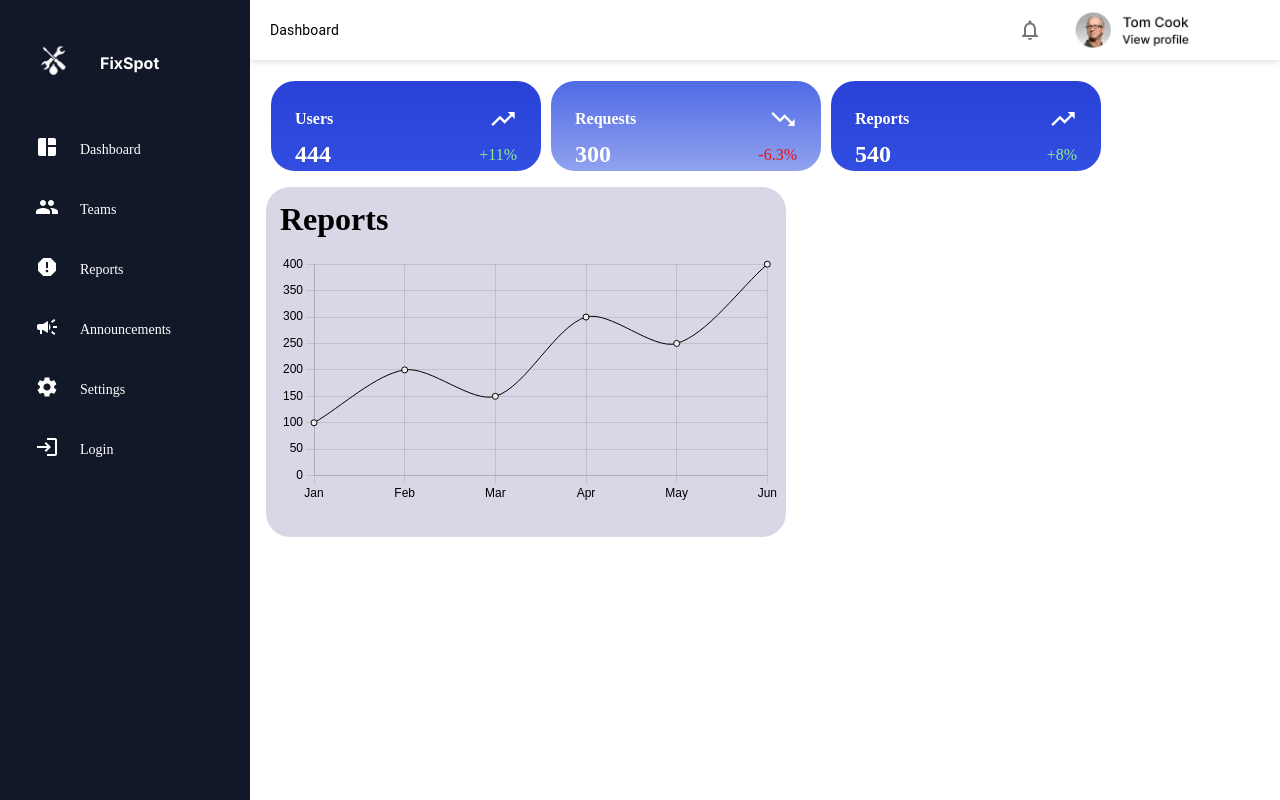
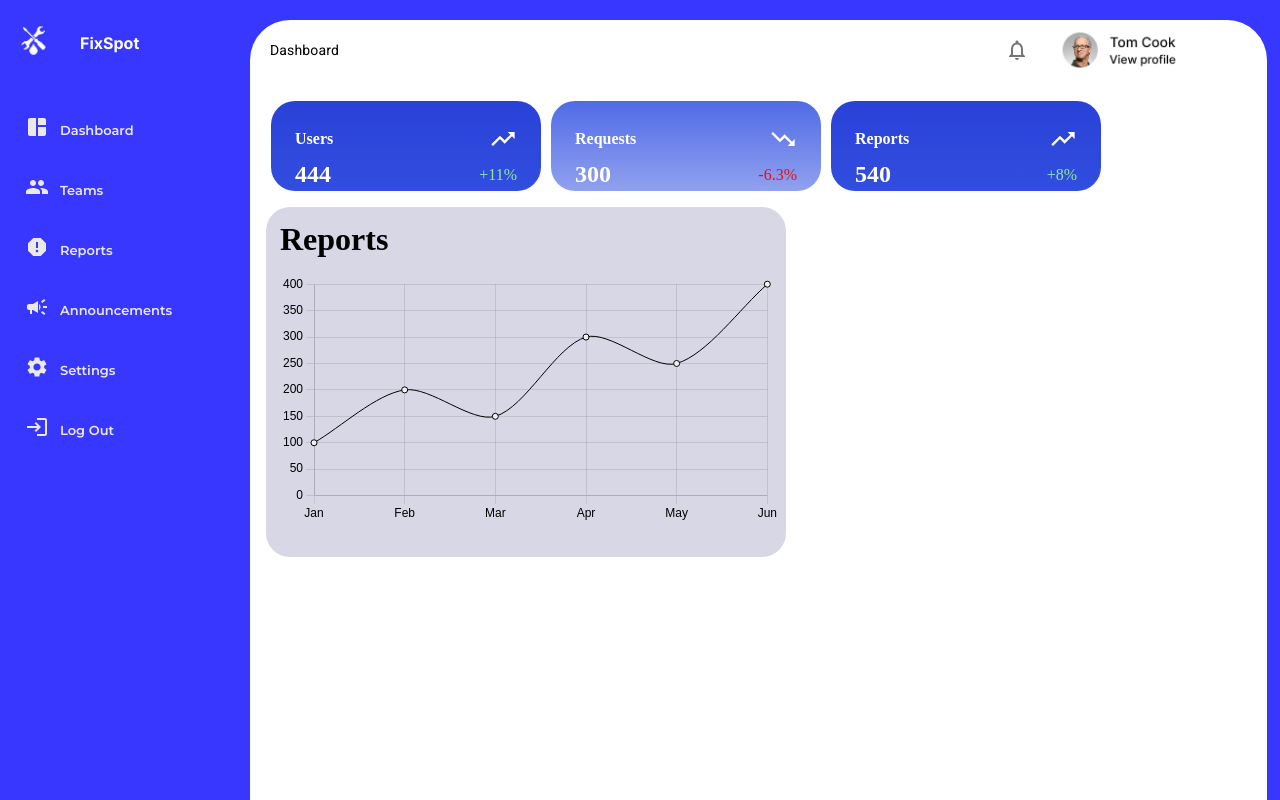
Before and after one commit to Sara-025/Frontend, a React (Vite) app: page /reports in a window 1280 px wide. Both pictures are taken after a click on the button "Login". Built offline with nearby package versions, Linux system fonts and the light colour scheme; a web font is replaced by a local one.

Commit message:
Sidebar updated

```diff
--- a/src/components/Layout.jsx
+++ b/src/components/Layout.jsx
@@ -5,15 +5,16 @@ import Topbar from "./Topbar";
 
 const Layout = ({ children }) => {
   return (
-    <Box sx={{ display: "flex", height: "100vh", width: "100vw", overflow: "hidden" }}>
+    <Box sx={{ display: "flex", height: "100vh", width: "100vw", overflow: "hidden" , backgroundColor:"#3737ff" }}>
       {/* Sidebar */}
       <Box
         sx={{
           width: 250,
-          flexShrink: 0,
+          flexShrink: 60,
           bgcolor: "primary.main",
           height: "100vh",
           position: "fixed",
+
           zIndex: 1100,
         }}
       >
@@ -27,6 +28,8 @@ const Layout = ({ children }) => {
           ml: "250px",
           display: "flex",
           flexDirection: "column",
+          justifyContent:"center",
+
           height: "100vh",
           overflow: "hidden",
         }}
@@ -34,25 +37,27 @@ const Layout = ({ children }) => {
         {/* Topbar */}
         <Box
           sx={{
-            height: 60,
+            height: 0,
             width: "100%",
             bgcolor: "#ffffff",
             position: "fixed",
             zIndex: 1000,
           }}
         >
-          <Topbar />
+          <Topbar  />
         </Box>
 
         {/* Page Content (Scrollable) */}
         <Box
           sx={{
             flexGrow: 1,
-            mt: "60px",
+            mt: "80px",
             p: 2,
             overflowY: "auto",
             overflowX: "auto",
-            width: "calc(100vw - 250px)",
+            width: "calc(99vw - 250px)",
+            backgroundColor:"white",
+
           }}
         >
           {children}
--- a/src/components/Sidebar.jsx
+++ b/src/components/Sidebar.jsx
@@ -1,7 +1,7 @@
 import React from 'react';
 import './SidebarPart.css';
 import Logo from "../assets/logo.png"
-import DashboardIcon from '@mui/icons-material/SpaceDashboard';
+import SpaceDashboardIcon from '@mui/icons-material/SpaceDashboard';
 import PeopleIcon from '@mui/icons-material/People';
 import SettingsIcon from '@mui/icons-material/Settings';
 import LoginIcon from '@mui/icons-material/Login';
@@ -15,12 +15,12 @@ const Sidebar = () => {
   const currentPath = location.pathname;
 
   const menuItems = [
-    { icon: <DashboardIcon />, label: 'Dashboard', href: '/Home' },
+    { icon: <SpaceDashboardIcon />, label: 'Dashboard', href: '/Home' },
     { icon: <PeopleIcon />, label: 'Teams', href: '/Teams' },
     { icon: <ReportIcon />, label: 'Reports', href: '/Reports' },
     { icon: <CampaignIcon />, label: 'Announcements', href: '/Announcements' },
     { icon: <SettingsIcon />, label: 'Settings', href: '/Settings' },
-    { icon: <LoginIcon />, label: 'Login', href: '/Login' },
+    { icon: <LoginIcon />, label: 'Log Out', href: '/Login' },
 
   ];
 
--- a/src/components/SidebarPart.css
+++ b/src/components/SidebarPart.css
@@ -1,11 +1,14 @@
+
+@import url('https://fonts.googleapis.com/css2?family=Montserrat:ital,wght@0,100..900;1,100..900&family=Roboto:ital,wght@0,100..900;1,100..900&display=swap');
+
 .sidebar {
   width: 250px;
   height: 100vh;
-  background-color: #111827;
-  color: white;
+  background-color: #3737ff;
+  color: rgb(235, 232, 232);
   display: flex;
   flex-direction: column;
-  padding: 20px;
+  padding: 0px;
 }
 
 .sidebar-header {
@@ -20,39 +23,44 @@
   display: flex;
   flex-direction: column;
   gap: 10px;
+  padding-left: 10px;
 }
 
 .sidebar-item {
   display: flex;
   align-items: center;
-  gap: 15px;
-  padding: 10px;
+
+  gap: 5px;
+  padding: 0px;
+
   border-radius: 8px;
   cursor: pointer;
   transition: background 0.2s;
 }
 
 .sidebar-item:hover {
-  background-color: #1f2937;
+  background-color: #e6e9ed;
+  color: #3737ff;
 }
 
 .icon {
   font-size: 20px;
+
+
 }
 
 .label {
-  font-size: 14px;
+  font-size: 13px;
+  font-weight: 600;
+  font-family: "Montserrat", sans-serif;
+
 }
 .sidebar-item-link {
   text-decoration: none;
   color: inherit;
   display: block;
 }
-.sidebar-item-link:hover .sidebar-item {
-  background-color: #f0f0f0;
-  color: #1976d2;
-  border-radius: 8px;
-}
+
 .sidebar-item-link {
   text-decoration: none;
   color: inherit;
@@ -61,19 +69,20 @@
 
 .sidebar-item {
   padding: 10px 15px;
-  border-radius: 8px;
+  border-radius: 60px 0 0 60px;
   transition: background-color 0.3s ease;
 }
 
 /* Active item style */
 .sidebar-item-link.active .sidebar-item {
-  background-color: #1976d2;
-  color: white;
+  background-color: #fefefe;
+  color: #3737ff;
+
 }
 
 .sidebar-item-link.active .icon,
 .sidebar-item-link.active .label {
-  color: white;
+  color: #3737ff  ;
 }
 .logo {
   width: 70px;
--- a/src/components/Topbar.jsx
+++ b/src/components/Topbar.jsx
@@ -16,13 +16,16 @@ const Topbar = () => {
         left: 250, // Adjust to match sidebar width
         display: "flex",
         alignItems: "center",
+        borderRadius:"40px 40px 0 0",
         justifyContent: "space-between", // Spread items across
-        width: "calc(100% - 250px)", // Adjust width after sidebar
+        width: "calc(99% - 250px)", // Adjust width after sidebar
         height: "60px",
-        padding: "0 20px", // Add padding for spacing
+        padding: "0px 20px", // Add padding for spacing
+        margin:"20px 20px 20px 0px",
         backgroundColor: "#ffffff",
         zIndex: 1000,
-        boxShadow:"0px 0px 8px rgba(0, 0, 0, 0.2)" ,
+
+
 
       }}
     >
--- a/src/pages/AnnouncementsStyle.css
+++ b/src/pages/AnnouncementsStyle.css
@@ -51,12 +51,10 @@
 
 }
 
-.MainAnnonce h1 {
-    color: #1C3D9E;
-    margin: 0 0 0px 14px;
-}
+
 .MainAnnonce h3 {
-    color: #1064c5;
+    color: #3737ff;
+
     margin-bottom: 8px;
     margin-left: 4px;
 }
@@ -118,11 +116,13 @@
 
 }
 .icon1 {
-color: #1C3D9E;
+color: #3737ff;
+
 
 }
 .CreateButton {
-    background-color: #1064c5;
+    background-color:    #3737ff;
+
     color: white;
     border-radius: 8px;
     padding: 10px 25px 10px 25px;
--- a/src/pages/SuspendStyle.css
+++ b/src/pages/SuspendStyle.css
@@ -55,7 +55,7 @@
   }
   .setTeam button {
     padding: 10px 35px;
-    background-color: #0862c9;
+    background-color: #3737ff;
     border: 1px solid rgb(0, 157, 255);
     color: white;
     font-size: 15px;
```
